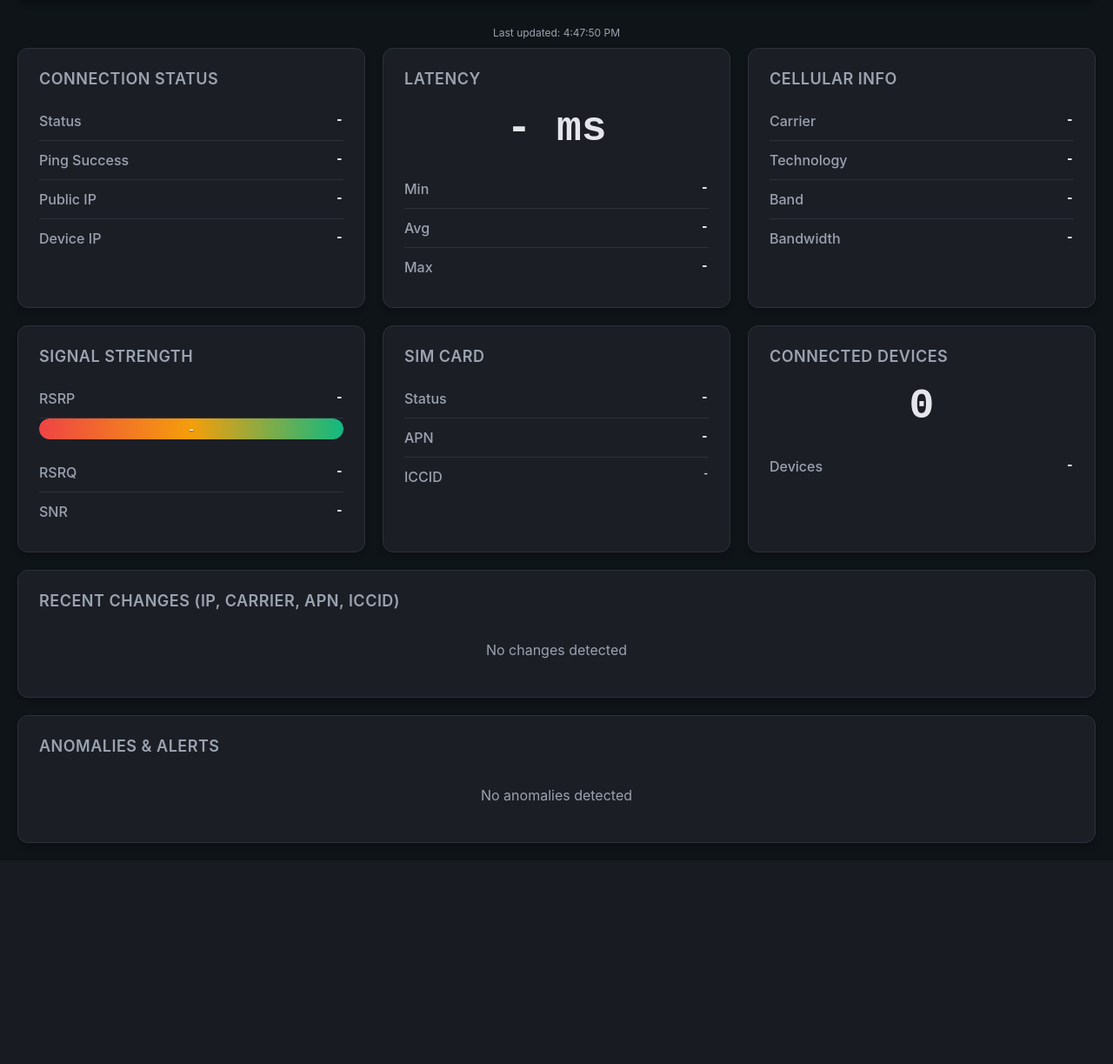
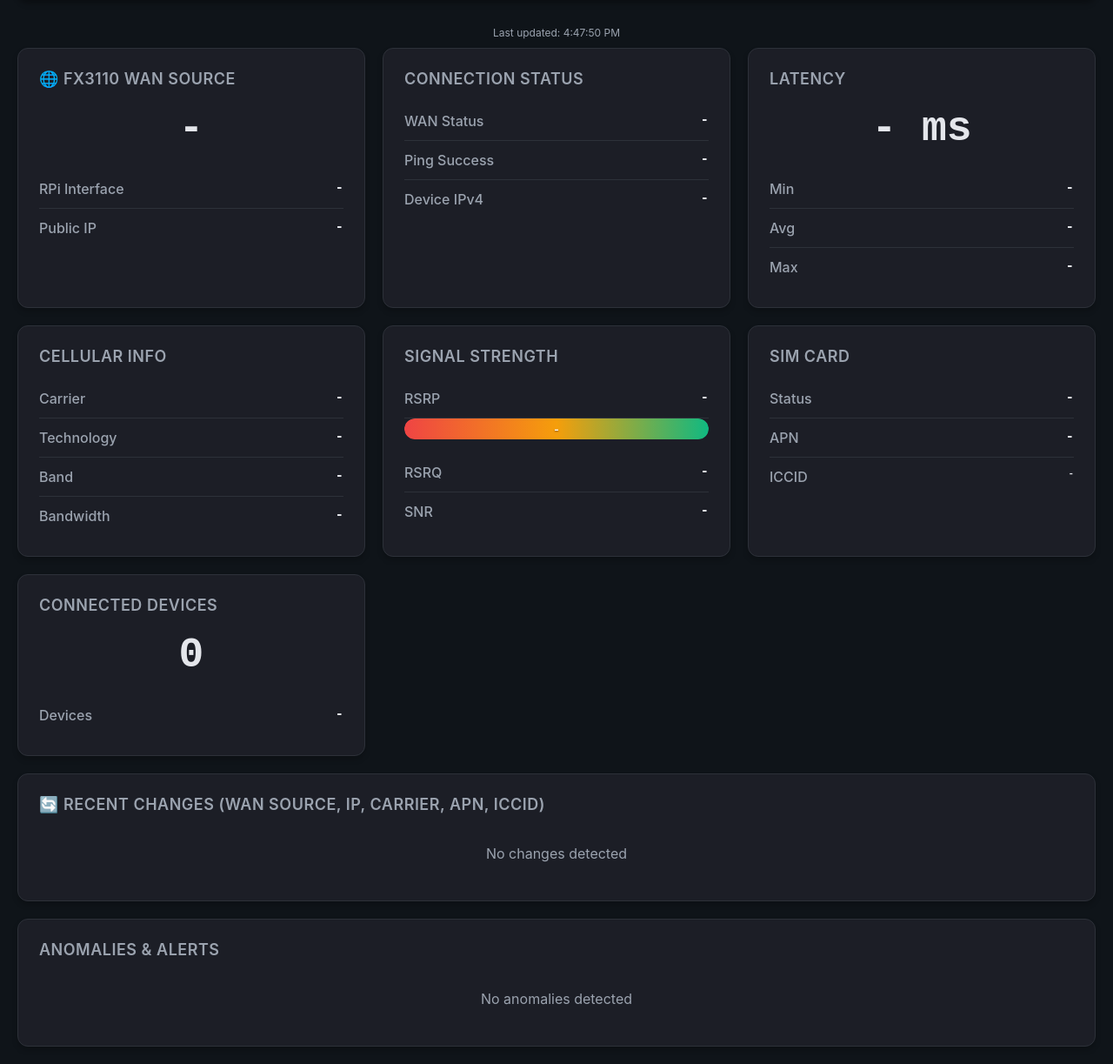
Before and after one commit to gnKajeet/FX3110_Monitor, a Python web app: template api/templates/dashboard.html in a window 1280 px wide. Shown: the part 147-1370 px from the top of the page at 87% size. Before the commit the page ends 1119 px from the top, so only its background shows below. Run offline with Jinja, Linux system fonts and the light colour scheme; the template is opened without the code that fills it, so the values that code supplies are empty.

Commit message:
Add FX3110 WAN source tracking (Cellular vs Ethernet failover)
This commit adds comprehensive tracking of which WAN source the FX3110
modem is using - either its cellular connection or ethernet WAN port.

## Key Features

### WAN Source Detection
- Automatically detects if FX3110 is using Cellular or Ethernet WAN
- Logic: If Tech field + RSRP present = Cellular, else Ethernet
- New "WanSource" field added to TSV logs

### Dashboard Changes
- Prominent "FX3110 WAN Source" card at top of dashboard
- Large, color-coded display (Green=Cellular, Orange=Ethernet)
- Shows RPi interface (eth0) vs FX3110 WAN source (Cellular/Ethernet)

### Change Detection
- WAN source changes now tracked alongside IP/Carrier/APN/ICCID
- Critical for monitoring Cellular ↔ Ethernet failover events
- Helps track when FX3110 switches between WAN sources

### Environment Variables
- BIND_INTERFACE now read from environment
- DEST and DEVICE_BASE configurable via docker-compose
- Easier deployment and configuration management

## Modified Files
- FX3110_Monitor.py: Added WAN source detection logic, env var support
- docker-compose.yml: Added environment variables for configuration
- api/main.py: Parse and track WAN source field
- api/templates/dashboard.html: Prominent WAN source display

## Use Case

Monitor FX3110 in failover configuration:
- Primary: Ethernet WAN connection
- Backup: Cellular (4G/5G)

Track when failover occurs and monitor behavior around transitions:
- IP address changes
- APN changes (cellular specific)
- ICCID changes (SIM swaps)
- Network performance during transitions

🤖 Generated with [Claude Code](https://claude.com/claude-code)

Co-Authored-By: Claude <noreply@anthropic.com>

```diff
--- a/api/main.py
+++ b/api/main.py
@@ -41,11 +41,13 @@ class LogParser:
             return {
                 "timestamp": row.get("Timestamp", ""),
                 "source_ip": row.get("SourceIP", ""),
+                "active_interface": row.get("ActiveInterface", ""),
                 "dest_ip": row.get("DestIP", ""),
                 "success": row.get("Success", "").lower() == "true",
                 "latency_ms": int(row.get("Latency_ms", "0") or "0"),
                 "public_ip": row.get("PublicIP", ""),
                 "wan_status": row.get("WanStatus", ""),
+                "wan_source": row.get("WanSource", ""),
                 "sim_status": row.get("SimStatus", ""),
                 "technology": row.get("Tech", ""),
                 "band": row.get("Band", ""),
@@ -111,7 +113,7 @@ class LogParser:
         recent = list(self.cache)[-100:]  # Check last 100 entries
 
         # Track fields to monitor for changes
-        watch_fields = ["public_ip", "carrier", "apn", "iccid", "device_ipv4"]
+        watch_fields = ["wan_source", "active_interface", "public_ip", "carrier", "apn", "iccid", "device_ipv4"]
 
         for i in range(1, len(recent)):
             prev = recent[i - 1]
--- a/api/templates/dashboard.html
+++ b/api/templates/dashboard.html
@@ -210,6 +210,10 @@
         .latency-good { color: #10b981; }
         .latency-ok { color: #f59e0b; }
         .latency-bad { color: #ef4444; }
+
+        .interface-eth0 { color: #10b981; }
+        .interface-wlan0 { color: #f59e0b; }
+        .interface-unknown { color: #ef4444; }
     </style>
 </head>
 <body>
@@ -224,11 +228,25 @@
         </div>
 
         <div class="grid">
+            <!-- FX3110 WAN Source - Most Important -->
+            <div class="card">
+                <h2>🌐 FX3110 WAN Source</h2>
+                <div class="large-value" id="wanSource">-</div>
+                <div class="stat-row">
+                    <span class="stat-label">RPi Interface</span>
+                    <span class="stat-value" id="activeInterface">-</span>
+                </div>
+                <div class="stat-row">
+                    <span class="stat-label">Public IP</span>
+                    <span class="stat-value" id="publicIp">-</span>
+                </div>
+            </div>
+
             <!-- Connection Status -->
             <div class="card">
                 <h2>Connection Status</h2>
                 <div class="stat-row">
-                    <span class="stat-label">Status</span>
+                    <span class="stat-label">WAN Status</span>
                     <span class="stat-value" id="wanStatus">-</span>
                 </div>
                 <div class="stat-row">
@@ -236,11 +254,7 @@
                     <span class="stat-value" id="pingSuccess">-</span>
                 </div>
                 <div class="stat-row">
-                    <span class="stat-label">Public IP</span>
-                    <span class="stat-value" id="publicIp">-</span>
-                </div>
-                <div class="stat-row">
-                    <span class="stat-label">Device IP</span>
+                    <span class="stat-label">Device IPv4</span>
                     <span class="stat-value" id="deviceIp">-</span>
                 </div>
             </div>
@@ -335,7 +349,7 @@
 
         <!-- Changes -->
         <div class="card">
-            <h2>Recent Changes (IP, Carrier, APN, ICCID)</h2>
+            <h2>🔄 Recent Changes (WAN Source, IP, Carrier, APN, ICCID)</h2>
             <div class="changes-list" id="changesList">
                 <div style="text-align: center; color: #9ba3af; padding: 20px;">
                     No changes detected
@@ -372,12 +386,21 @@
         function updateStatus(data) {
             if (!data) return;
 
+            // WAN Source (Most Important)
+            const wanSource = data.wan_source || 'Unknown';
+            const wanSourceClass = wanSource === 'Cellular' ? 'interface-eth0' :
+                                   wanSource === 'Ethernet' ? 'interface-wlan0' : 'interface-unknown';
+            document.getElementById('wanSource').textContent = wanSource;
+            document.getElementById('wanSource').className = `large-value ${wanSourceClass}`;
+
+            document.getElementById('activeInterface').textContent = data.active_interface || '-';
+            document.getElementById('publicIp').textContent = data.public_ip || '-';
+
             // Connection status
             document.getElementById('wanStatus').textContent = data.wan_status || '-';
             document.getElementById('pingSuccess').innerHTML = data.success
                 ? '<span class="status-badge status-connected">Connected</span>'
                 : '<span class="status-badge status-disconnected">Disconnected</span>';
-            document.getElementById('publicIp').textContent = data.public_ip || '-';
             document.getElementById('deviceIp').textContent = data.device_ipv4 || '-';
 
             // Latency
```
Also changed, not shown: FX3110_Monitor.py (+34 -8 lines), docker-compose.yml (+3 -5 lines).
